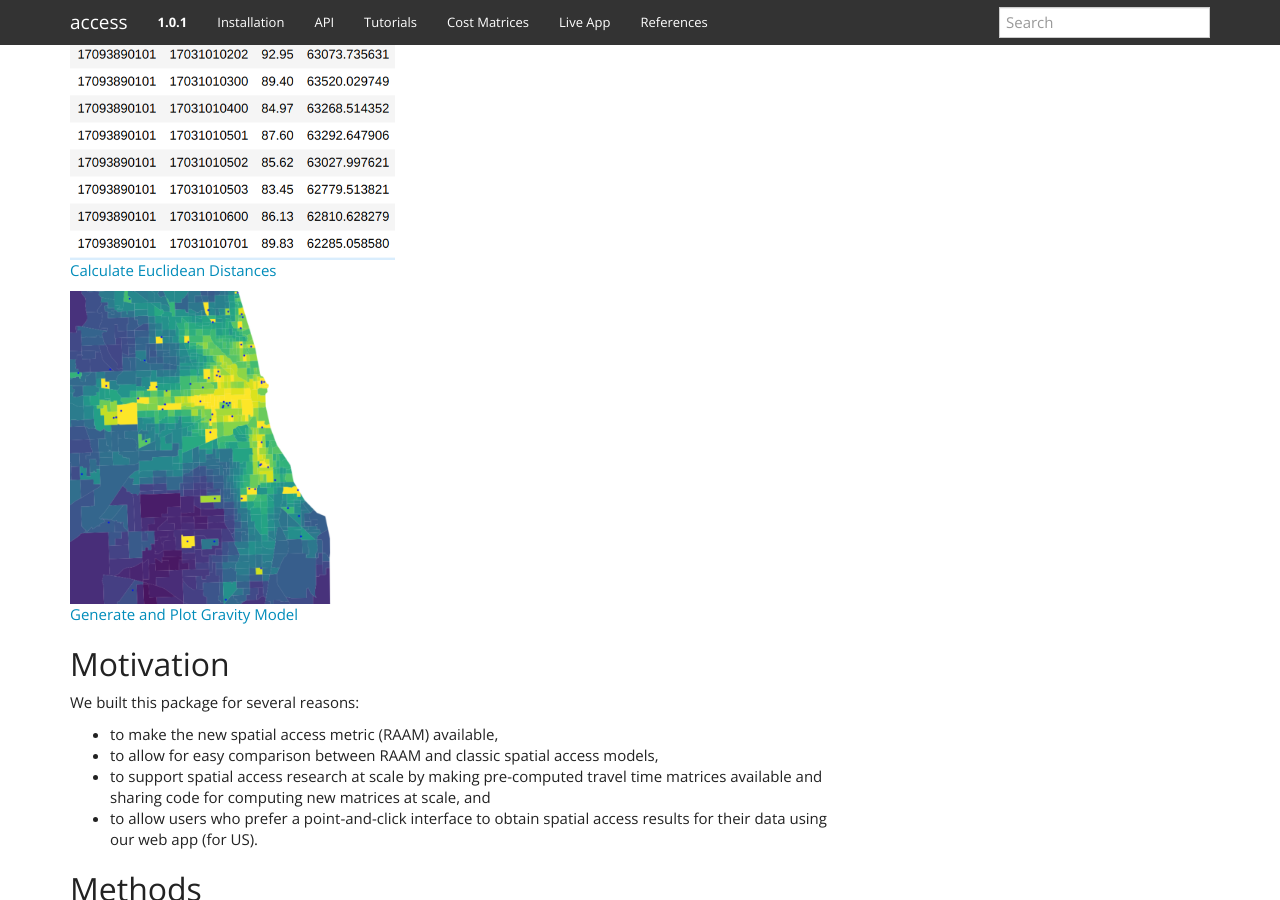
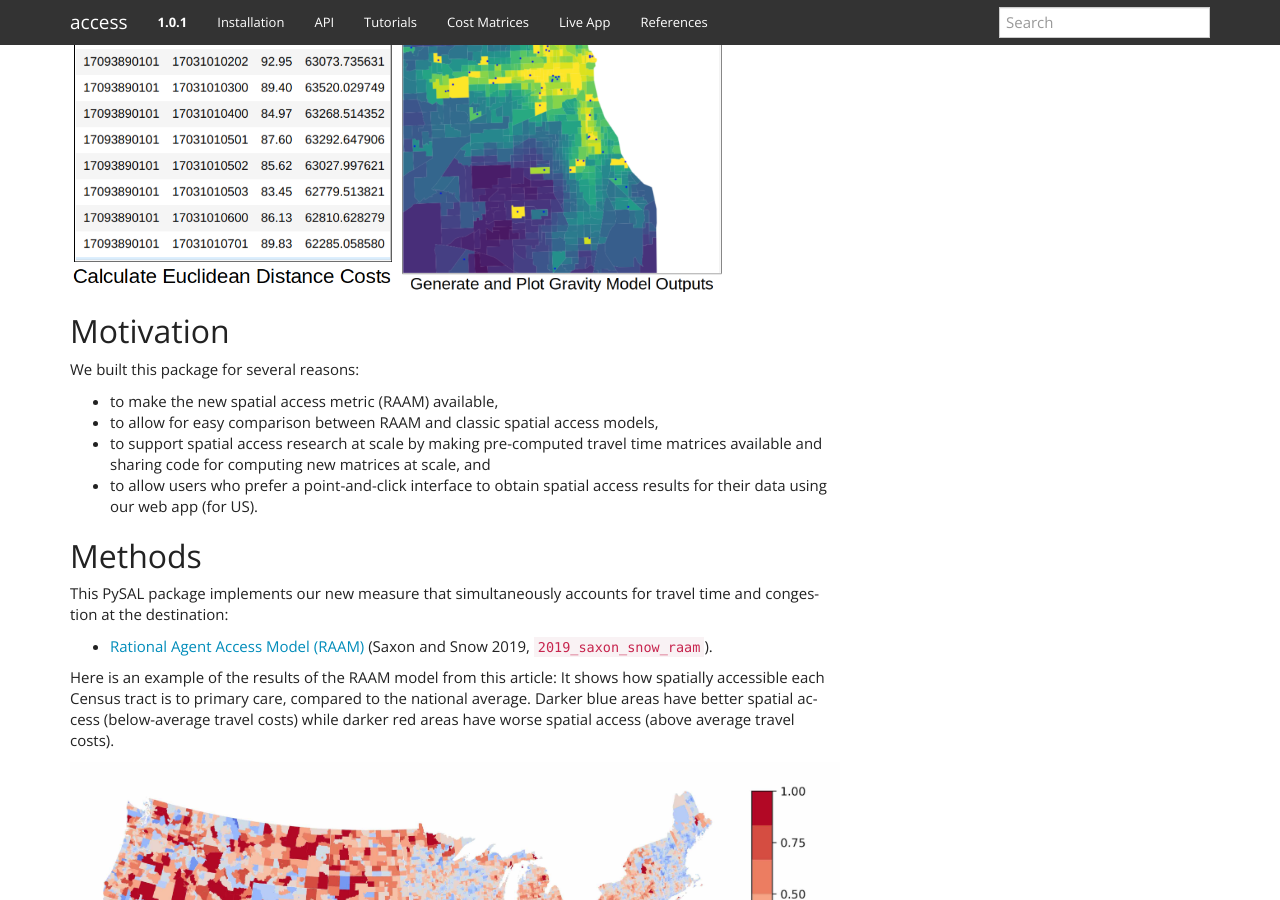
Before and after one commit to pysal/access, a Sphinx documentation site: the page built from docs/index.rst, in a window 1280 px wide and 900 px high, scrolled down 284 px. Built offline with Sphinx 7.4.7, drawn with Linux system fonts in a browser that asks for light colours; cross-references to code outside the pages are shown as plain code.

Commit message:
update to index page

```diff
--- a/docs/index.rst
+++ b/docs/index.rst
@@ -8,19 +8,13 @@ Spatial Access for PySAL
 
 Whether you work with data in health, retail, employment or other domains, spatial accessibility measures help identify potential spatial mismatches between the supply and demand of services. They indicate how close demand locations are to supply locations.
 
-
 .. image:: _static/images/euclidean_distance.png
    :target: https://nbviewer.jupyter.org/github/JamesSaxon/access/blob/master/notebooks/Generating%20and%20Plotting%20a%20Variety%20of%20Access%20Scores.ipynb#Add-an-Additional-Distance-Measure---Euclidean-Distance
    :width: 325px
 
-`Calculate Euclidean Distances <https://nbviewer.jupyter.org/github/JamesSaxon/access/blob/master/notebooks/Generating%20and%20Plotting%20a%20Variety%20of%20Access%20Scores.ipynb#Add-an-Additional-Distance-Measure---Euclidean-Distance>`_
-
 .. image:: _static/images/gravity_model.png
    :target: https://nbviewer.jupyter.org/github/JamesSaxon/access/blob/example_updates/notebooks/How%20to%20Use%20access%20to%20Compute%20Access%20Scores%20to%20Resources%20Given%20XY%20Coordinates%20Joined%20to%20Census%20Tracts.ipynb#Gravity-Model
    :width: 325px
-
-`Generate and Plot Gravity Model <https://nbviewer.jupyter.org/github/JamesSaxon/access/blob/example_updates/notebooks/How%20to%20Use%20access%20to%20Compute%20Access%20Scores%20to%20Resources%20Given%20XY%20Coordinates%20Joined%20to%20Census%20Tracts.ipynb#Gravity-Model>`_
-
 
 ^^^^^^^^^^^^^^^^^^^^^^^^^^^
 Motivation
```
Also changed, not shown: docs/_static/images/euclidean_distance.png, docs/_static/images/gravity_model.png.
